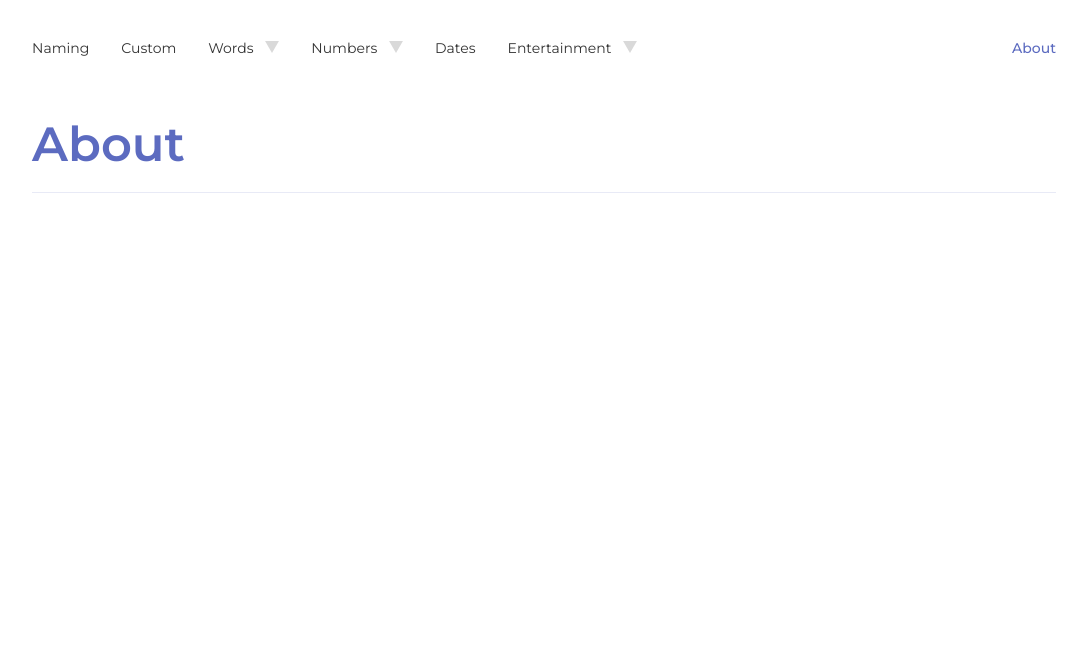
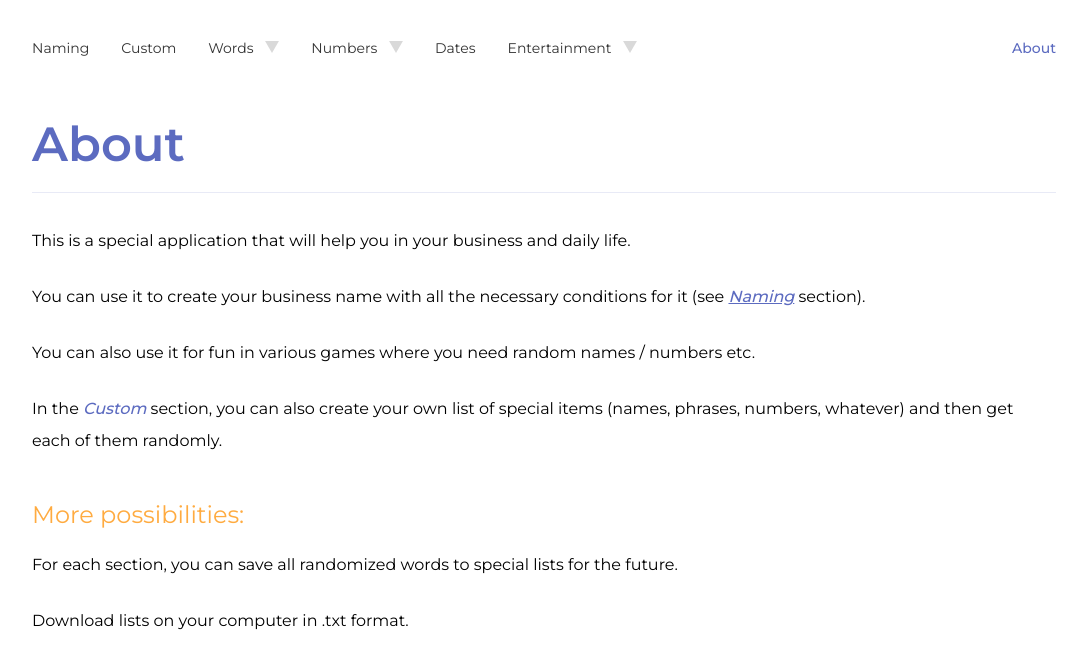
Before and after one commit to zoroMari/randomizer, an Angular app: page /about in a window 1280 px wide. Shown: the top 668 px of the page, without its empty margins (96-1183 px from the left). Built offline with nearby package versions, Linux system fonts and the light colour scheme.

Commit message:
finished about page

```diff
--- a/src/app/pages/about/about.component.html
+++ b/src/app/pages/about/about.component.html
@@ -1 +1,35 @@
 <app-title title="About" [savedList]="false"></app-title>
+
+<section class="about">
+  <p class="text">
+    This is a special application that will help you in your business and daily life.
+  </p>
+
+  <p class="text">
+    You can use it to create your business name with all the necessary conditions for it (see
+    <span><a routerLink="/naming" routerLinkActive="active">Naming</a></span> section).
+  </p>
+
+  <p class="text">
+    You can also use it for fun in various games where you need random names / numbers etc.
+  </p>
+
+  <p class="text">
+    In the <span><a>Custom</a></span> section, you can also create your own list of special items
+    (names, phrases, numbers, whatever) and then get each of them randomly.
+  </p>
+
+  <div class="morePosibilities">
+    <p class="morePosibilities__title">
+      More possibilities:
+    </p>
+
+    <p class="morePosibilities__text text">
+      For each section, you can save all randomized words to special lists for the future.
+    </p>
+
+    <p class="morePosibilities__text text">
+      Download lists on your computer in .txt format.
+    </p>
+  </div>
+</section>
--- a/src/app/pages/about/about.component.sass
+++ b/src/app/pages/about/about.component.sass
@@ -0,0 +1,30 @@
+@import '../../shared/styles/fonts'
+@import '../../shared/styles/spacing'
+@import '../../shared/styles/colors'
+
+.about
+  display: flex
+  flex-direction: column
+
+  .text
+    font-size: $regular-font
+    line-height: 200%
+    margin-bottom: $medium-spacing
+
+  a
+    color: $primary-main-color
+    font-weight: 500
+    font-style: italic
+
+  .morePosibilities
+    display: flex
+    flex-direction: column
+    margin-top: $medium-spacing
+
+    .morePosibilities__title
+      font-size: $medium-font
+      color: $accent-color
+      margin-bottom: $medium-spacing
+
+    .morePosibilities__text
+      // margin-bottom: $small-spacing
```
